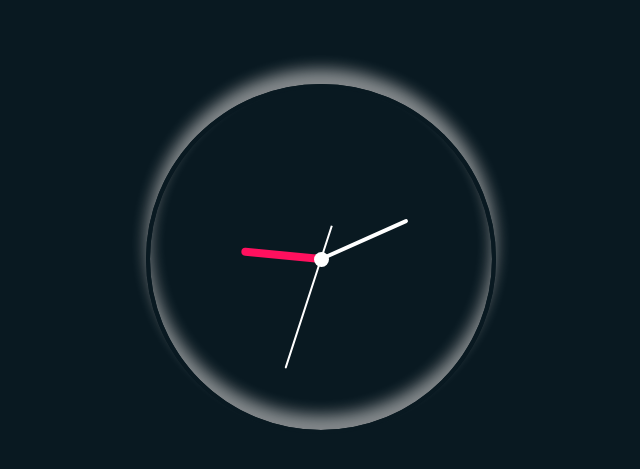
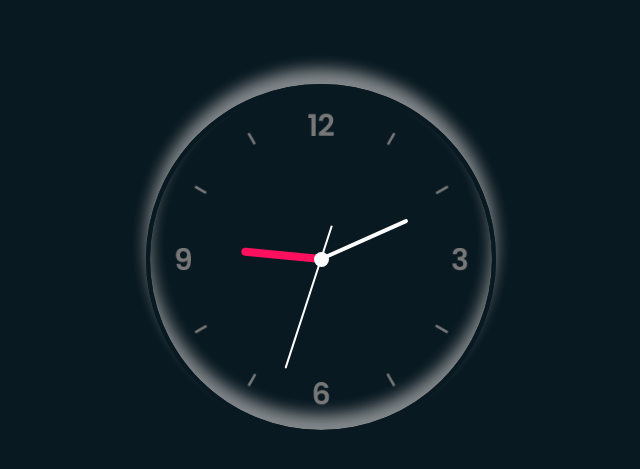
Before and after one commit to Monuk0/Clock, a plain HTML site: page index.html in a window 1280 px wide. Shown: the part 141-610 px from the top of the page, without its empty margins (319-959 px from the left). Drawn offline with Linux system fonts and the light colour scheme; the site is published under a folder, as on GitHub Pages, so addresses that start at the root find nothing.

Commit message:
Update style.css

```diff
--- a/css/style.css
+++ b/css/style.css
@@ -20,7 +20,7 @@ body{
     justify-content: center;
     align-items: center;
     /* position: relative; */
-    background: url(/clock.png);
+    background: url(../clock.png);
     background-size: cover;
     border: 4px solid #091921;
     box-shadow: 0-15px 15px rgba(255, 255, 255, 0.5),
```
